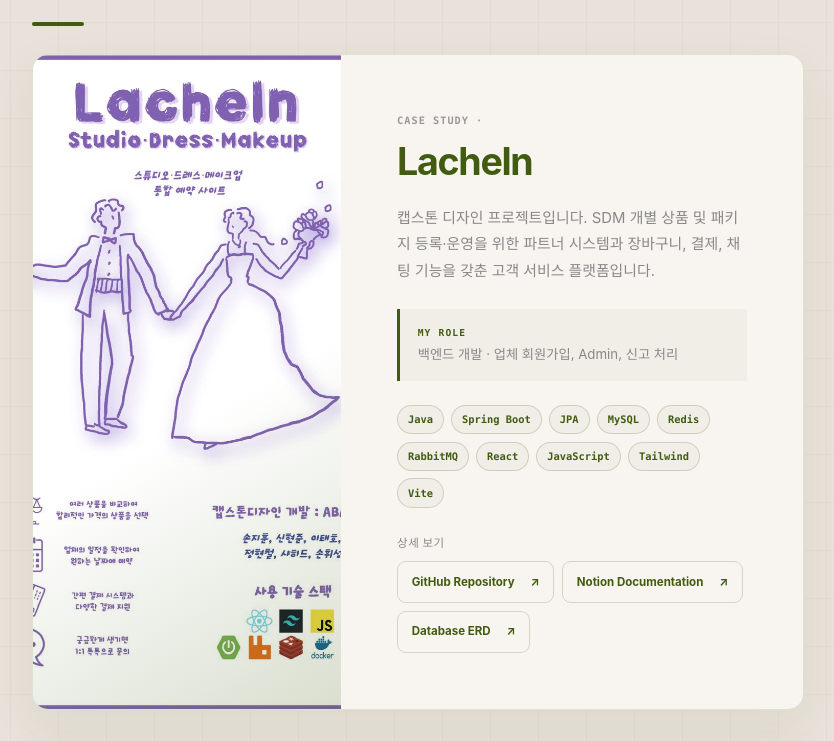
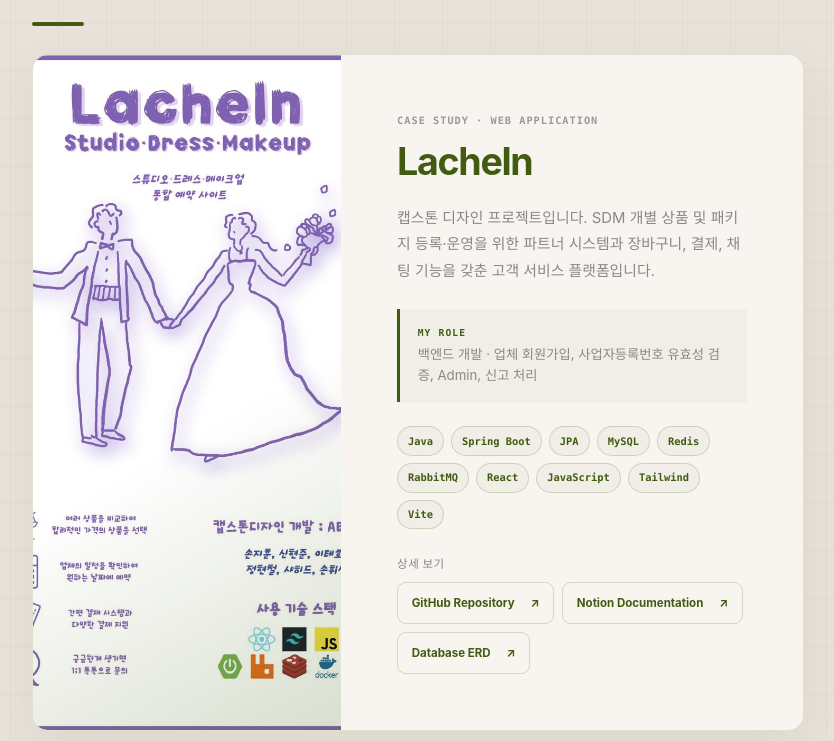
Before and after one commit to shahid11-01/portfolio, a React (Vite) app: page / in a window 1280 px wide. Shown: the part 2426-3167 px from the top of the page, without its empty margins (374-1208 px from the left). Built offline with nearby package versions, Linux system fonts and the light colour scheme; the HTML template or start-up script is replaced by a standard one.

Commit message:
Update App.tsx

```diff
--- a/src/App.tsx
+++ b/src/App.tsx
@@ -31,11 +31,12 @@ const tools = [
 const projects = [
   {
     name: "Lacheln",
+    type: "WEB APPLICATION",
     href: "https://github.com/ZEYHNOS/Lacheln",
     image: lachelnImage,
     description:
       "캡스톤 디자인 프로젝트입니다. SDM 개별 상품 및 패키지 등록·운영을 위한 파트너 시스템과 장바구니, 결제, 채팅 기능을 갖춘 고객 서비스 플랫폼입니다.",
-    role: "백엔드 개발 · 업체 회원가입, Admin, 신고 처리",
+    role: "백엔드 개발 · 업체 회원가입, 사업자등록번호 유효성 검증, Admin, 신고 처리",
     technologies: [
       "Java",
       "Spring Boot",
@@ -54,6 +55,7 @@ const projects = [
   },
   {
     name: "My WorkOut",
+    type: "WEB APPLICATION",
     href: "https://github.com/shahid11-01/My-WorkOut",
     image: workoutImage,
     description:
@@ -76,6 +78,7 @@ const projects = [
   },
   {
     name: "Gatherly",
+    type: "APPLICATION",
     href: "https://github.com/shahid11-01/Gatherly",
     image: gatherlyImage,
     description:
```
